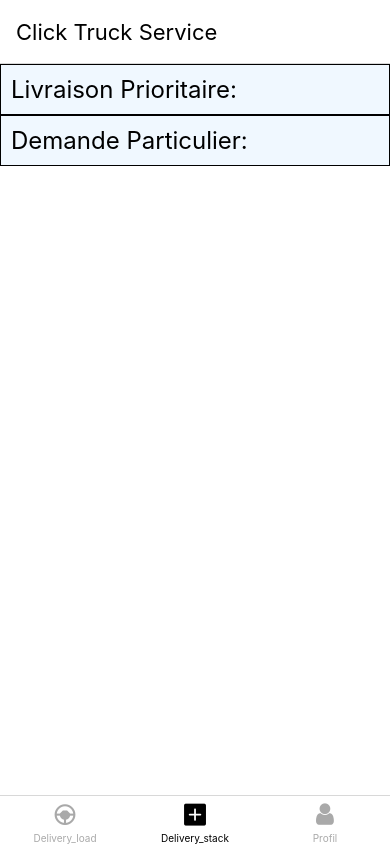
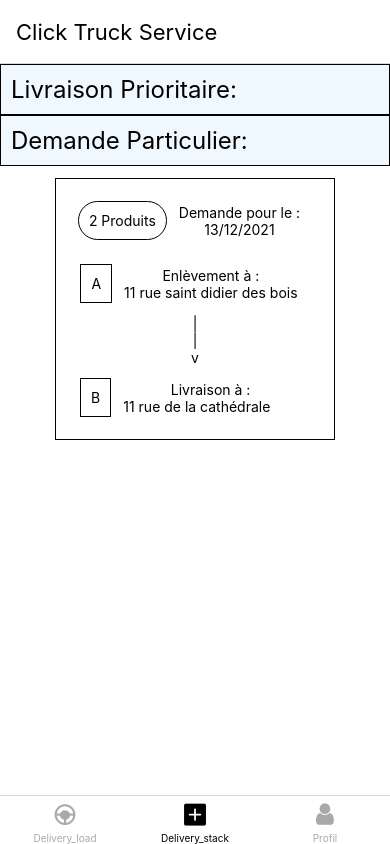
Before and after one commit to JoK3R59/CtsAppLivreur, a React Native app: screen /Delivery_stack in a window 390 px wide. Built offline with nearby package versions, Linux system fonts and the light colour scheme.

Commit message:
deliv box

```diff
--- a/src/_shared/_DeliveryBox.js
+++ b/src/_shared/_DeliveryBox.js
@@ -0,0 +1,89 @@
+import React from 'react';
+import { StyleSheet, Text, View } from 'react-native';
+
+const DeliveryBox = () => {
+    return (
+        <View style = {[styles.box, { flexDirection : "column" }]}>
+            <View style = {[styles.content, { flexDirection : "row" }]}>
+
+                <View style = { styles.produit }>
+
+                    <Text>2 Produits</Text>
+                </View>
+
+                <View style = {[styles.content, { flexDirection : "column" }]}>
+
+                    <Text>Demande pour le :</Text>
+
+                    <Text>13/12/2021</Text>
+                </View>
+            </View>
+            <View style = {[styles.content, { flexDirection : "row" }]}>
+
+                <View style = { styles.box }>
+
+                    <Text>A</Text>
+                </View>
+
+                <View style = {[styles.content, { flexDirection : "column" }]}>
+
+                    <Text>Enlèvement à :</Text>
+
+                    <Text>11 rue saint didier des bois</Text>
+                </View>
+            </View>
+            <View style = {[styles.content, { flexDirection : "column" }]}>
+
+                <View style = { styles.content }>
+
+                    <Text>|</Text>
+                    <Text>|</Text>
+                    <Text>v</Text>
+                </View>
+
+            </View>
+            <View style = {[styles.content, { flexDirection : "row" }]}>
+
+                <View style = { styles.box }>
+
+                    <Text>B</Text>
+                </View>
+
+                <View style = {[styles.content, { flexDirection : "column" }]}>
+
+                    <Text>Livraison à :</Text>
+
+                    <Text>11 rue de la cathédrale       </Text>
+                </View>
+            </View>
+        </View>
+    )
+};
+
+const styles = StyleSheet.create ({
+    header: {
+        backgroundColor: `#f0f8ff`,
+        width: '100%',
+        borderWidth: 0.5,
+        padding: 10,
+        fontSize: 24
+    },
+    box: {
+        marginVertical: 12,
+        padding: 10,
+        borderWidth: 0.5,
+    },
+    content: {
+        alignItems: 'center',
+        justifyContent: 'center',
+        paddingHorizontal: 12
+    },
+    produit:{
+        marginVertical: 12,
+        padding: 10,
+        borderWidth: 0.5,
+        borderRadius: 100
+    }
+});
+
+export default DeliveryBox;
--- a/src/component/DeliveryStack.js
+++ b/src/component/DeliveryStack.js
@@ -1,6 +1,6 @@
 import React from 'react';
 import { View, Text, StyleSheet } from 'react-native';
-
+import DeliveryBox from '../_shared/_DeliveryBox';
 const DeliveryStack = ( props ) => {
 
     return (
@@ -10,10 +10,10 @@ const DeliveryStack = ( props ) => {
             <Text style = { styles.header }>
                 Livraison Prioritaire:
             </Text>
-
             <Text style = { styles.header }>
                 Demande Particulier:
             </Text>
+            <DeliveryBox />
         </View>
     )
 };
```
